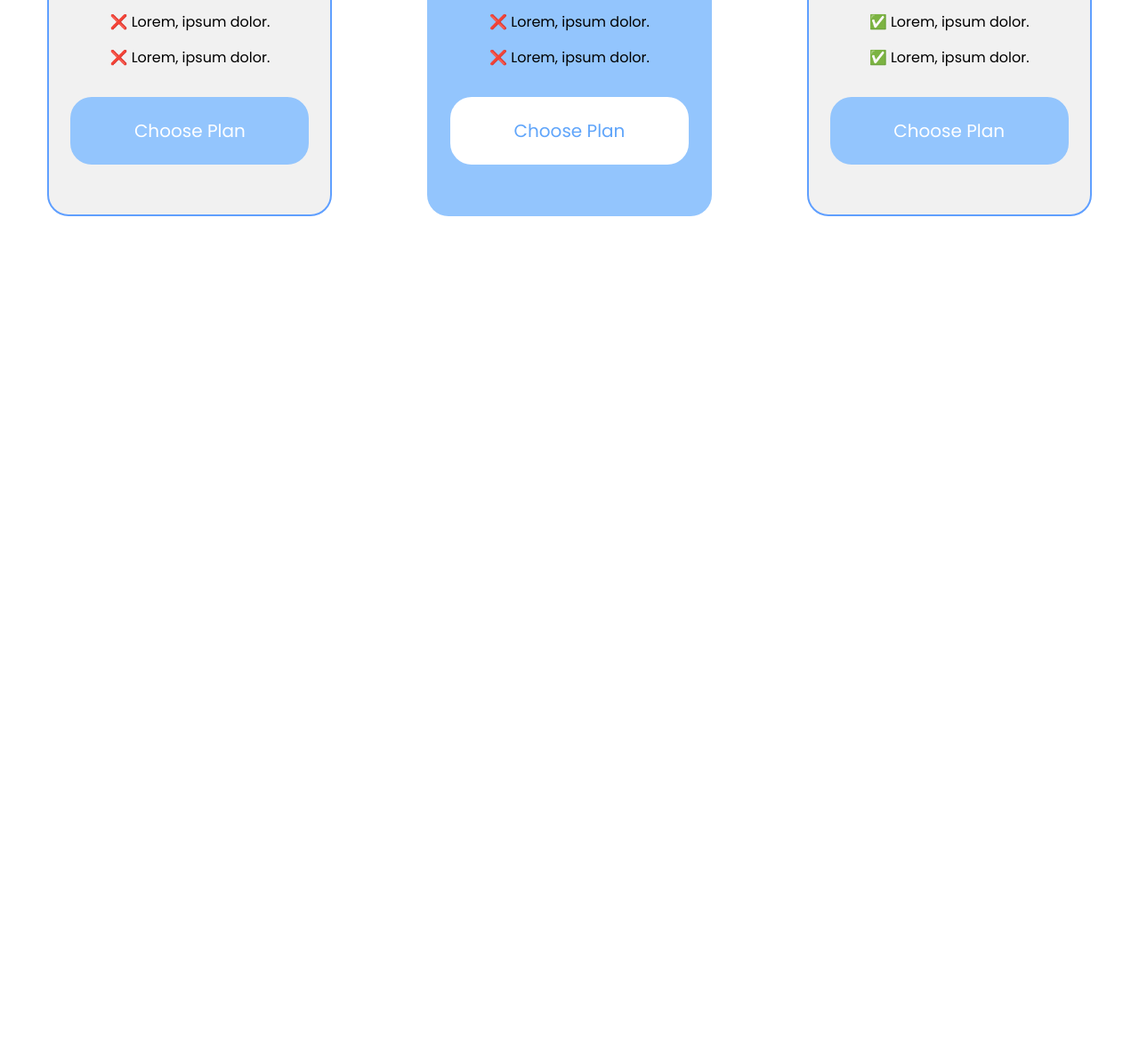
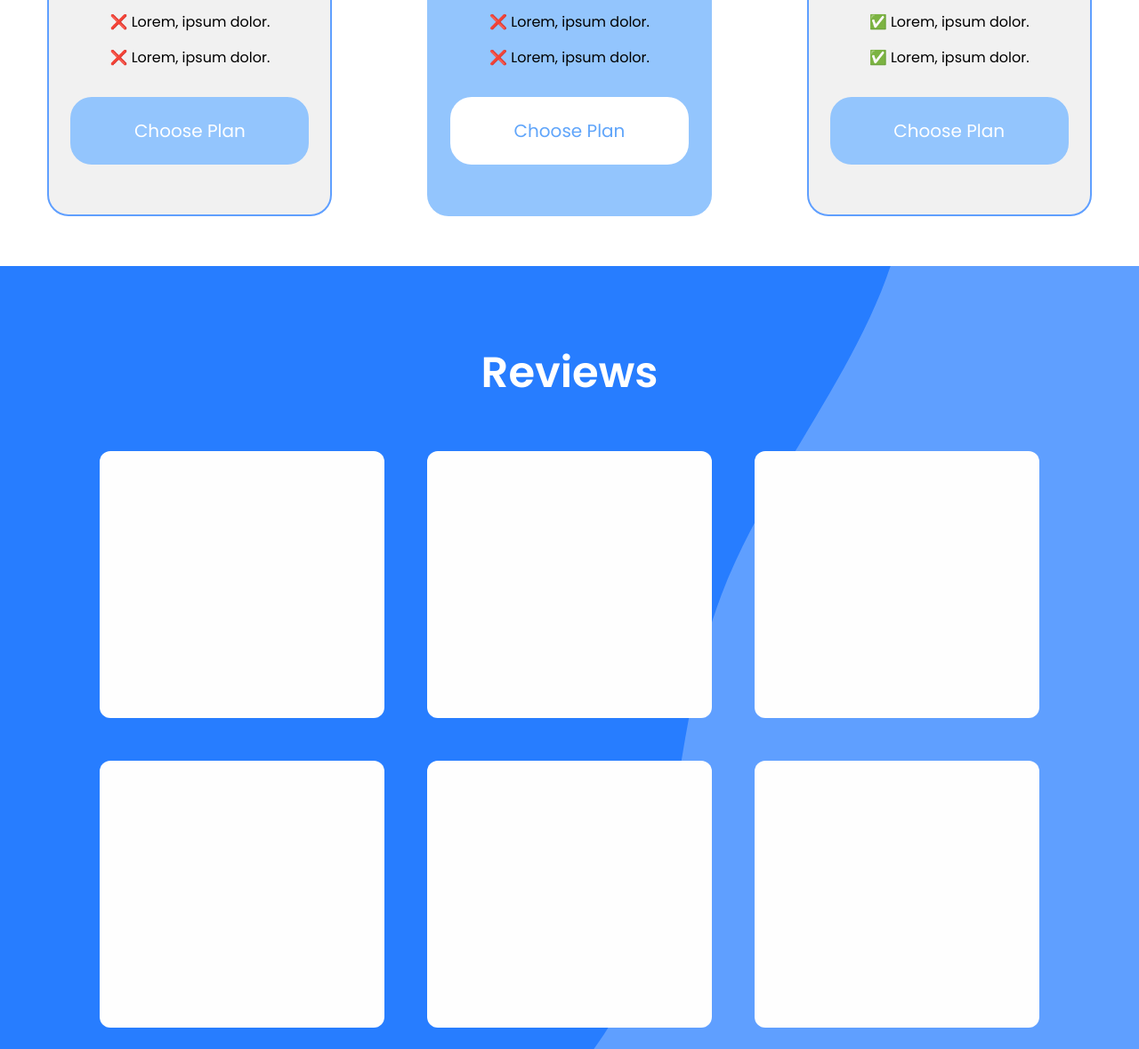
Before and after one commit to imneli/education_platform, a website built with Vite: page index.html in a window 1280 px wide. Shown: the part 2269-3448 px from the top of the page at 89% size. Before the commit the page ends 2568 px from the top, so only its background shows below. Built offline with nearby package versions, Linux system fonts and the light colour scheme.

Commit message:
Commit 9: Starting the reviews page

```diff
--- a/index.html
+++ b/index.html
@@ -124,6 +124,20 @@
             </div>
         </div>
     </section>
+
+    <section class="min-h-screen ter-sec flex justify-center flex-col align-middle">
+        <h1 class="font-semibold text-center text-5xl mt-24 text-white mb-10">Reviews</h1>
+        <div class="reviews flex justify-center">
+            <div class="m-6 review w-80 rounded-xl"></div>
+            <div class="m-6 review w-80 rounded-xl"></div>
+            <div class="m-6 review w-80 rounded-xl"></div>
+        </div>
+        <div class="reviews2 flex justify-center">
+            <div class="m-6 review w-80 rounded-xl"></div>
+            <div class="m-6 review w-80 rounded-xl"></div>
+            <div class="m-6 review w-80 rounded-xl"></div>
+        </div>
+    </section>
   </main>
 </body>
 </html>
--- a/src/styles.css
+++ b/src/styles.css
@@ -60,6 +60,12 @@ header > ul > li {
     background-size: cover;
 }
 
+.ter-sec {
+    background-image: url(../assets/img/bg2.svg);
+    background-repeat: no-repeat;
+    background-size: cover;
+}
+
 .content {
     height: 600px;
 }
@@ -106,3 +112,8 @@ header > ul > li {
     color: #fefefe;
     border: 2px solid #fefefe;
 }
+
+.review {
+    height: 300px;
+    background-color: #fefefe;
+}
```
Also changed, not shown: assets/img/bg2.svg (added).
